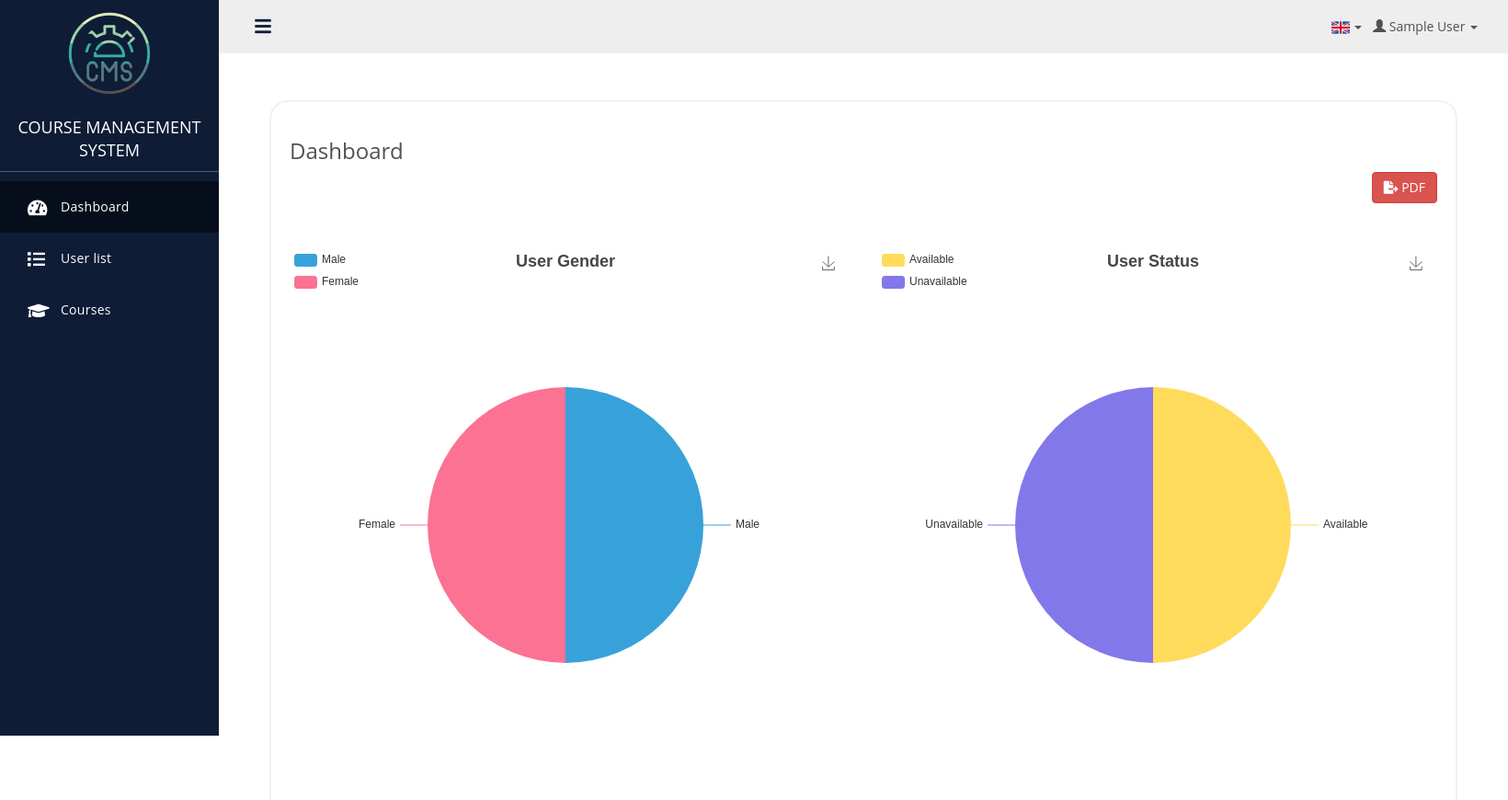
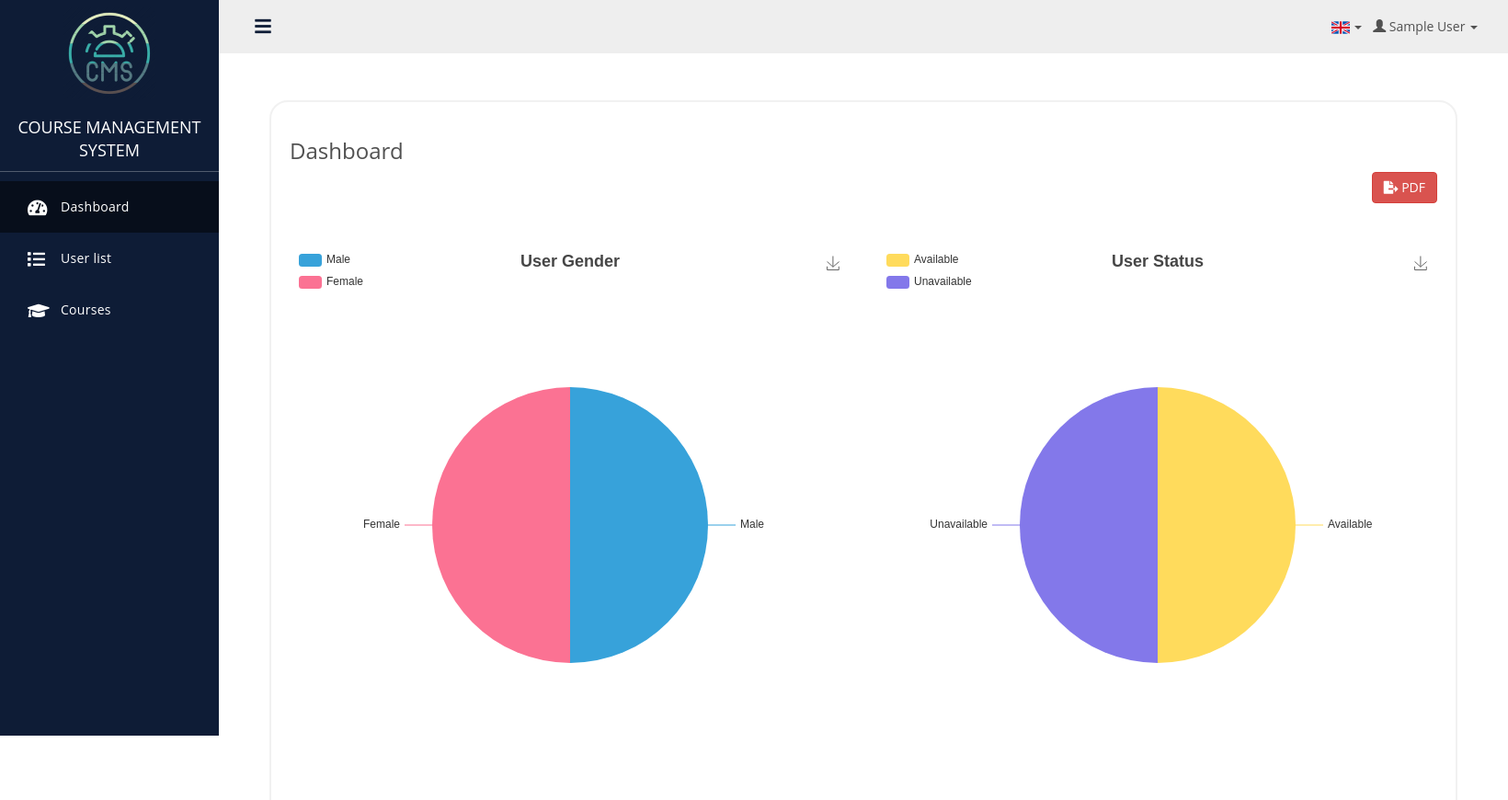
Before and after one commit to conghaucube123/conghau_hrm, a CodeIgniter app: page /database/Dashboard in a window 1640 px wide. Shown: the top 870 px of the page at 92% size. Run offline with CodeIgniter, Linux system fonts and the light colour scheme; the visitor is signed in with stand-in values (Sample User, id 1); data that the repository does not hold is empty; some libraries are stand-ins or nearby versions.

Commit message:
Update index.php

```diff
--- a/application/views/dashboard/index.php
+++ b/application/views/dashboard/index.php
@@ -15,7 +15,7 @@
         height: 100%;
         width: 100%;
     }
-    .dashboard-container .row {
+    .dashboard-container .row .col-md-6 {
         display: flex;
         justify-content: center;
     }
```
